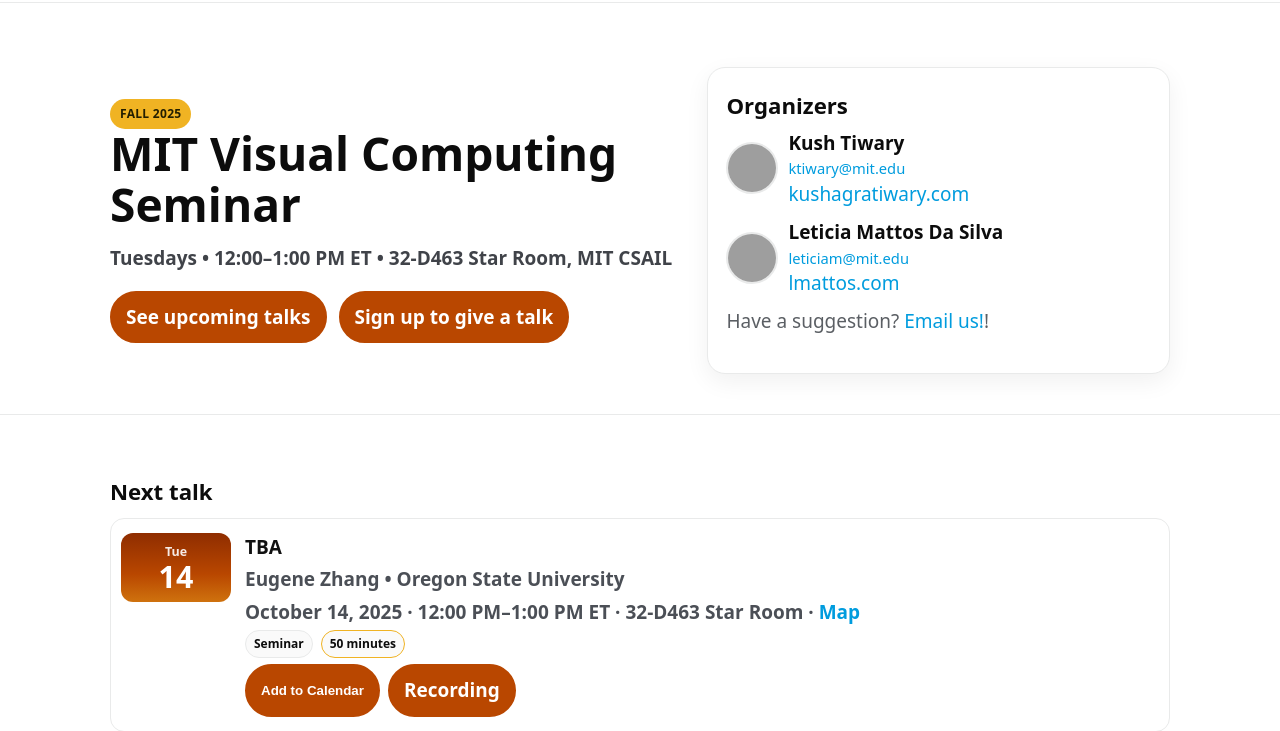
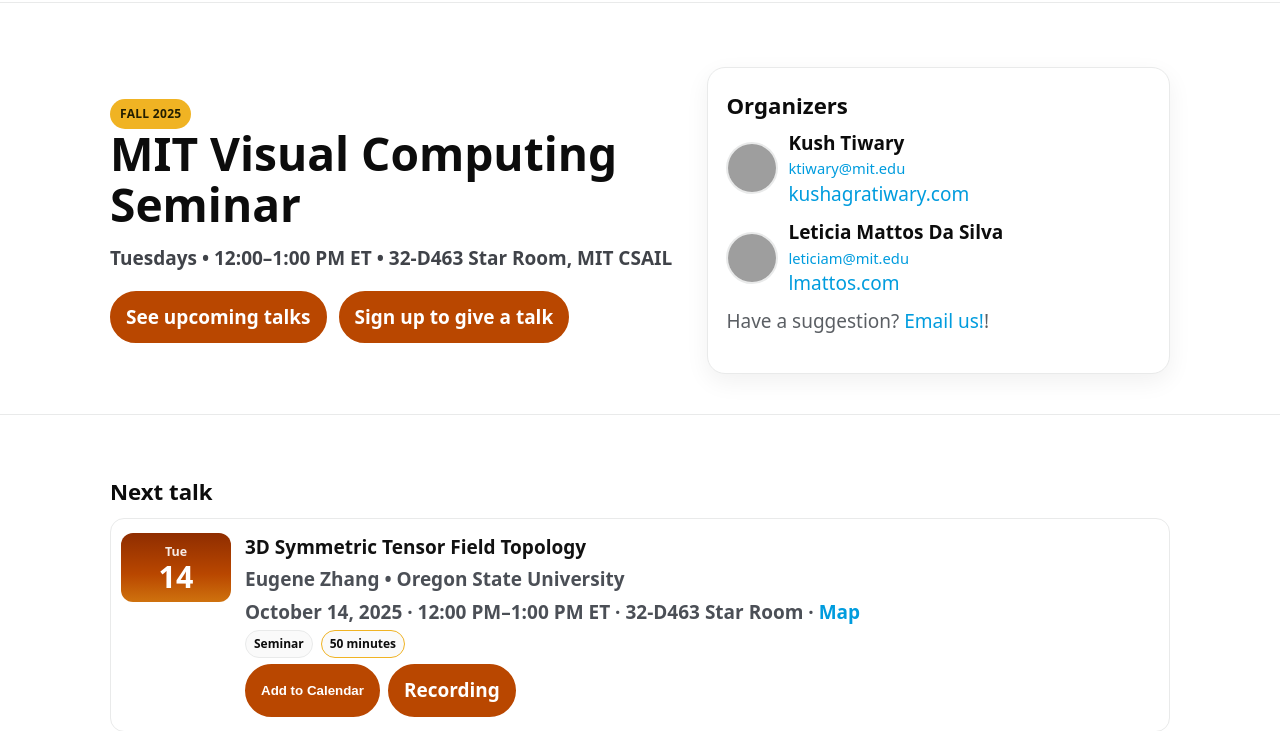
Before and after one commit to mitvisualcomputingseminar/mitvisualcomputingseminar.github.io, a plain HTML site: page index.html in a window 1280 px wide. Shown: the part 96-827 px from the top of the page. Drawn offline with Linux system fonts and the light colour scheme; grey boxes are pictures that could not be loaded.

Commit message:
update schedule

```diff
--- a/index.html
+++ b/index.html
@@ -183,7 +183,7 @@
       { date: '2025-09-23', title: 'Verified Scheduling for Optimizing High-Level Tensor Programs', speaker: 'Amanda Liu', affiliation: 'CSAIL', location: '32-D463 Star Room', seminar: true, short: true, photo: 'https://people.csail.mit.edu/lamanda/images/avatar.jpg' },
       { date: '2025-09-30', title: 'A Geometric View of Data Complexity: Efficient Local Intrinsic Dimension Estimation with Diffusion Models', speaker: 'Hamid Kamkari', affiliation: 'CSAIL', location: '32-D507', seminar: true, long: true, photo: 'https://hamidrezakmk.github.io/hamid.png' },
       { date: '2025-10-07', title: 'Scaling World Simulators for Safe Physical Intelligence', speaker: 'Jingkang Wang', affiliation: 'University of Toronto', location: '32-D463 Star Room', seminar: true, long: true, photo: 'https://scholar.googleusercontent.com/citations?view_op=medium_photo&user=c0BTYC4AAAAJ&citpid=7' },
-      { date: '2025-10-14', title: 'TBA', speaker: 'Eugene Zhang', affiliation: 'Oregon State University', location: '32-D463 Star Room', seminar: true, long: true, },
+      { date: '2025-10-14', title: '3D Symmetric Tensor Field Topology', speaker: 'Eugene Zhang', affiliation: 'Oregon State University', location: '32-D463 Star Room', seminar: true, long: true, },
       { date: '2025-10-21', title: 'PhysiOpt: Physics-Driven Shape Optimization for 3D Generative Models', speaker: 'Sean Zhan and Clement Jambon',   affiliation: 'CSAIL', location: '32-D507', seminar: true, short: true, photo: 'https://adg.csail.mit.edu/wp-content/uploads/2023/09/sean_lower_res-1024x1024.jpg'},
       { date: '2025-10-28', title: 'TBA', speaker: 'Oliver Gross', affiliation: 'UCSD', location: '32-D463 Star Room', seminar: true, long: true, },
       { date: '2025-11-04', speaker: 'Abe Davis', affiliation: 'Cornell University', location: '32-D507', seminar: true, long: true,  photo: 'https://www.cs.cornell.edu/abe/group/content/groupbios/abe/abe.jpeg'},
```
